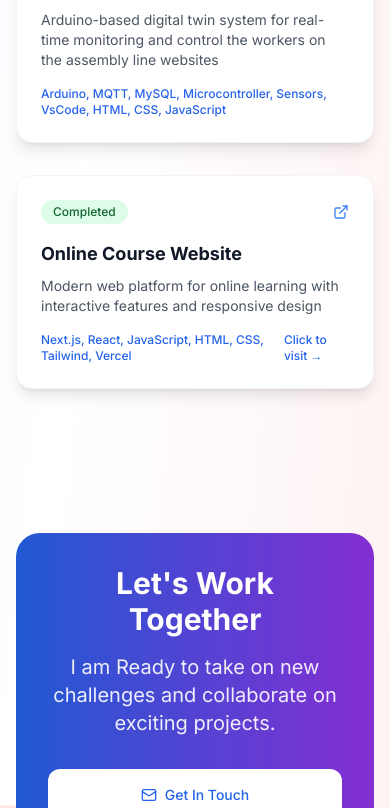
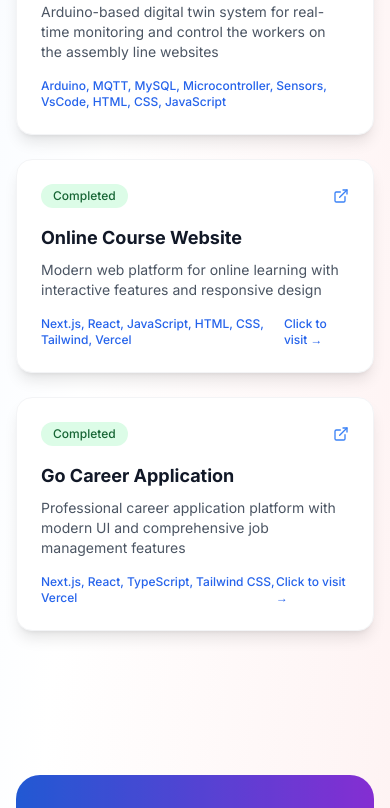
Before and after one commit to Secrell/CarelPorto, a Next.js app: page / in a window 390 px wide. Shown: the part 2803-3611 px from the top of the page. Built offline with nearby package versions, Linux system fonts and the light colour scheme.

Commit message:
Add Go Career Application project to featured projects with responsive 4-column layout

```diff
--- a/app/page.tsx
+++ b/app/page.tsx
@@ -70,6 +70,13 @@ export default function HomePage() {
       tech: "Next.js, React, JavaScript, HTML, CSS, Tailwind, Vercel",
       status: "Completed",
       link: "https://web-kursus-online.vercel.app/"
+    },
+    {
+      title: "Go Career Application",
+      description: "Professional career application platform with modern UI and comprehensive job management features",
+      tech: "Next.js, React, TypeScript, Tailwind CSS, Vercel",
+      status: "Completed",
+      link: "https://go-career-application.vercel.app/"
     }
   ]
 
@@ -210,7 +217,7 @@ export default function HomePage() {
             </p>
           </div>
 
-          <div className="grid md:grid-cols-3 gap-8">
+          <div className="grid grid-cols-1 md:grid-cols-2 lg:grid-cols-4 gap-6 lg:gap-8">
             {featuredProjects.map((project, index) => (
               <div key={index} className={`rounded-2xl p-6 shadow-lg hover:shadow-xl transition-all duration-300 border group ${
                 isDarkMode
```
